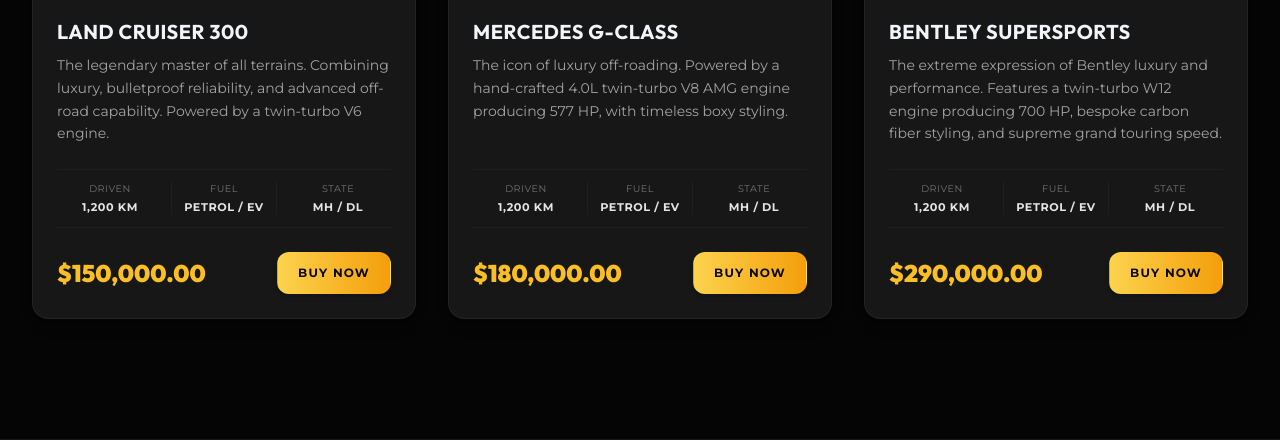
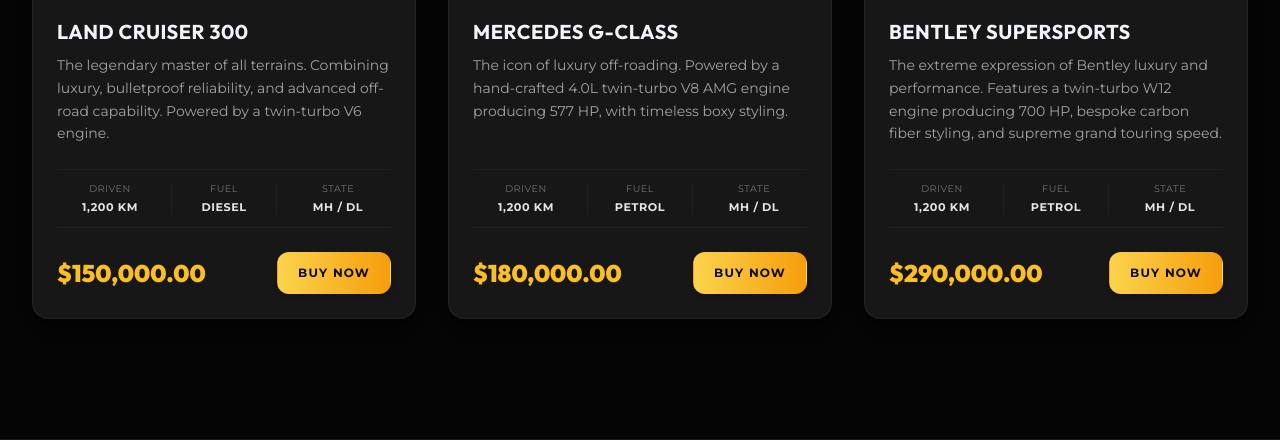
Before and after one commit to monishvibecoder/car_repo, a Flask app: page / in a window 1280 px wide. Shown: the part 1516-1956 px from the top of the page. Run offline with Flask 3, Linux system fonts and the light colour scheme; data comes from the database, SQL or seed files in the repository; some libraries are stand-ins or nearby versions.

Commit message:
Update BMW M5 Competition and luxury cars fuel type to Petrol in templates

```diff
--- a/templates/index.html
+++ b/templates/index.html
@@ -153,7 +153,15 @@
                             </div>
                             <div class="border-x border-neutral-800/60">
                                 <span class="block text-[0.6rem] text-neutral-500 mb-0.5">Fuel</span>
-                                <span class="font-bold text-neutral-200">Petrol / EV</span>
+                                <span class="font-bold text-neutral-200 font-bold">
+                                    {% if product.name in ["BMW M5 Competition", "Porsche 911 GT3", "Mercedes G-Class", "Bentley Supersports", "Range Rover SV Black"] %}
+                                        Petrol
+                                    {% elif product.name == "Land Cruiser 300" %}
+                                        Diesel
+                                    {% else %}
+                                        Petrol / EV
+                                    {% endif %}
+                                </span>
                             </div>
                             <div>
                                 <span class="block text-[0.6rem] text-neutral-500 mb-0.5">State</span>
```
